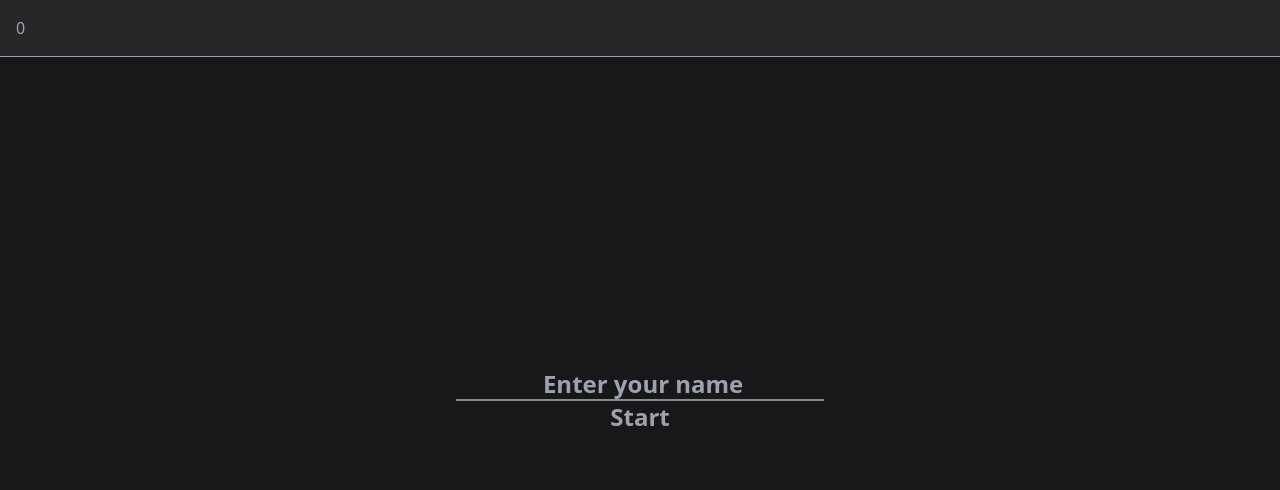
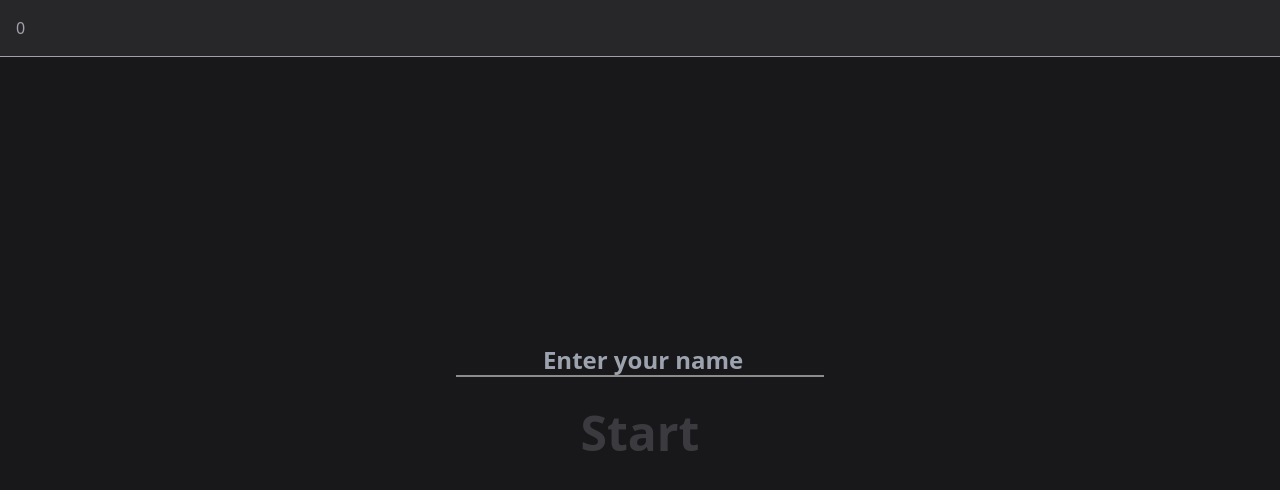
Before and after one commit to nohr/kenesnakegame, a Next.js app: page / in a window 1280 px wide. Shown: the top 490 px of the page. Built offline with nearby package versions, Linux system fonts and the light colour scheme.

Commit message:
fix bounds

```diff
--- a/app/header.tsx
+++ b/app/header.tsx
@@ -10,7 +10,7 @@ export default function Header() {
   useTimer(started, paused, gameOver);
 
   return (
-    <header className="flex h-fit flex-row justify-between items-center border-b-[1px] bg-zinc-800 border-zinc-400">
+    <header className="flex h-fit flex-row justify-between items-center border-b-[1px] bg-zinc-800 border-zinc-400 absolute top-0 w-full z-50">
       {player.name && <div className="text-current m-4">{player.name}</div>}
       <div className="text-current m-4">{`${score}`}</div>
     </header>
--- a/app/layout.tsx
+++ b/app/layout.tsx
@@ -5,6 +5,7 @@ import Header from "./header";
 import { GameOver, Paused, Start } from "./ui";
 import { useSnapshot } from "valtio";
 import { state } from "./utils";
+import { useEffect } from "react";
 
 export default function RootLayout({
   children,
@@ -12,9 +13,12 @@ export default function RootLayout({
   children: React.ReactNode;
 }) {
   const { started, paused, gameOver } = useSnapshot(state);
+  useEffect(() => {
+    window.scrollTo({ behavior: "instant", top: 0 });
+  }, [started]);
   return (
     <html lang="en">
-      <body className="select-none text-zinc-400 bg-zinc-900 w-[100svw] h-[100svh] overflow-hidden">
+      <body className="select-none text-zinc-400 bg-zinc-900 w-[100svw] h-[100dvh] overflow-hidden">
         <Header />
         <main className="w-full h-screen flex flex-col"> {children}</main>
         {gameOver && <GameOver />}
--- a/app/snake.tsx
+++ b/app/snake.tsx
@@ -1,7 +1,6 @@
 "use client";
 
-import React, { useEffect, useRef } from "react";
-import { GameOver, Paused, Start } from "./ui";
+import React, { useEffect, useRef, useState } from "react";
 import { useArrowKeys, state, player, newGame } from "./utils";
 import { useSnapshot } from "valtio";
 import Trackpad from "./trackpad";
@@ -9,30 +8,16 @@ import Trackpad from "./trackpad";
 const Snake: () => JSX.Element = () => {
   const { snake, paused, started, direction, gameOver } = useSnapshot(state);
   const mapRef = useRef<HTMLDivElement>(null);
+  const [headerHeight, setHeaderHeight] = useState<number>(0);
 
-  useArrowKeys((key: string) => {
-    if (key === " " && gameOver) {
-      newGame();
-    } else if ((key === " " || key === "Escape") && started && !gameOver) {
-      state.paused = !paused;
-    } else if (!paused && started) {
-      switch (key) {
-        case "ArrowUp":
-          state.direction = "up";
-          break;
-        case "ArrowDown":
-          state.direction = "down";
-          break;
-        case "ArrowLeft":
-          state.direction = "left";
-          break;
-        case "ArrowRight":
-          state.direction = "right";
-          break;
-      }
-    }
-  });
+  // get header bounds
+  useEffect(() => {
+    const header = document.querySelector("header");
+    if (!header) return;
+    setHeaderHeight(header.clientHeight);
+  }, []);
 
+  // game logic
   useEffect(() => {
     if (
       paused ||
@@ -76,7 +61,7 @@ const Snake: () => JSX.Element = () => {
       if (
         head.x < 0 ||
         head.x >= mapRef.current.clientWidth ||
-        head.y < mapRef.current.offsetTop ||
+        head.y < headerHeight ||
         head.y >= mapRef.current.clientHeight + mapRef.current.offsetTop
       ) {
         state.gameOver = true;
@@ -108,6 +93,7 @@ const Snake: () => JSX.Element = () => {
     // drop food
     const dropFood = () => {
       const food = document.getElementById("food");
+      console.log(food);
 
       if (food) {
         food.style.left = `${Math.floor(Math.random() * 100) * 10}px`;
@@ -121,9 +107,32 @@ const Snake: () => JSX.Element = () => {
     }, 100);
 
     return () => clearInterval(interval);
-  }, [snake, direction, paused, started, gameOver]);
+  }, [snake, direction, paused, started, gameOver, headerHeight]);
 
   // const { get, set } = useLocalStorage();
+
+  useArrowKeys((key: string) => {
+    if (key === " " && gameOver) {
+      newGame();
+    } else if ((key === " " || key === "Escape") && started && !gameOver) {
+      state.paused = !paused;
+    } else if (!paused && started) {
+      switch (key) {
+        case "ArrowUp":
+          state.direction = "up";
+          break;
+        case "ArrowDown":
+          state.direction = "down";
+          break;
+        case "ArrowLeft":
+          state.direction = "left";
+          break;
+        case "ArrowRight":
+          state.direction = "right";
+          break;
+      }
+    }
+  });
 
   return (
     <>
--- a/app/trackpad.tsx
+++ b/app/trackpad.tsx
@@ -16,7 +16,7 @@ export default function Trackpad() {
   return (
     <div
       ref={trackpadRef}
-      className="h-2/5 w-screen lg:hidden border-t-[1px] bg-zinc-800 border-zinc-400"
+      className="h-2/5 w-screen lg:hidden border-t-[1px] bg-zinc-800 border-zinc-400 z-50"
     ></div>
   );
 }
--- a/app/ui.tsx
+++ b/app/ui.tsx
@@ -35,10 +35,14 @@ const GameOver: () => JSX.Element = () => {
 
   return (
     <div className="text-current text-2xl font-bold absolute text-center top-1/2 left-1/2 transform -translate-x-1/2 -translate-y-1/2">
+      <span className="text-5xl">{player.name}</span>
+      <br />
+      <br />
       <span className="text-3xl"> Game Over</span>
       <br />
-      Time: {state.time} <br /> Score: {state.score} <br /> High Score:{" "}
-      {player.highScore}
+      {/* Time: {state.time} <br /> */}
+      Score: {state.score} <br />
+      High Score: {player.highScore}
       <br />
       <button
         className="bg-transparent border-b border-white text-center text-2xl outline-none"
@@ -99,8 +103,10 @@ const Start: () => JSX.Element = () => {
             onChange={(e) => setName(e.target.value)}
             placeholder=" Enter your name"
           />
+          <br />
           <button
-            className="bg-transparent text-center text-2xl outline-none"
+            disabled={name.length === 0}
+            className="bg-transparent text-center text-5xl outline-none disabled:opacity-25"
             type="submit"
           >
             Start
```
